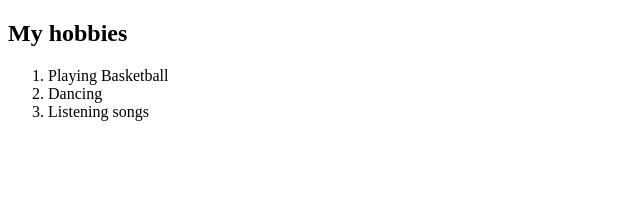
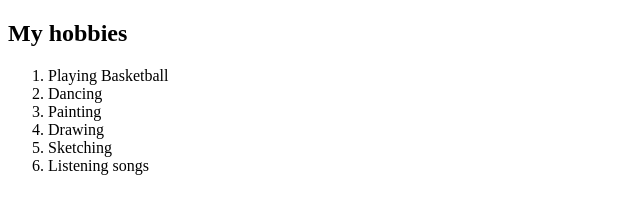
Before and after one commit to mihika1029/sample-cv, a plain HTML site: page hobbies.html in a window 1280 px wide. Shown: the whole page, without its empty margins (0-640 px from the left). Drawn offline with Linux system fonts and the light colour scheme.

Commit message:
Update hobbies.html

```diff
--- a/hobbies.html
+++ b/hobbies.html
@@ -3,12 +3,22 @@
   <head>
     <meta charset="utf-8">
     <title>MPS.hobbies</title>
+      <link rel="stylesheet" href="css/styles.css">
   </head>
   <body>
     <h2>My hobbies</h2>
     <ol>
       <li>Playing Basketball</li>
       <li>Dancing</li>
+      <li>
+        Painting
+      </li>
+      <li>
+        Drawing
+      </li>
+      <li>
+        Sketching
+      </li>
       <li>Listening songs</li>
     </ol>
   </body>
```
